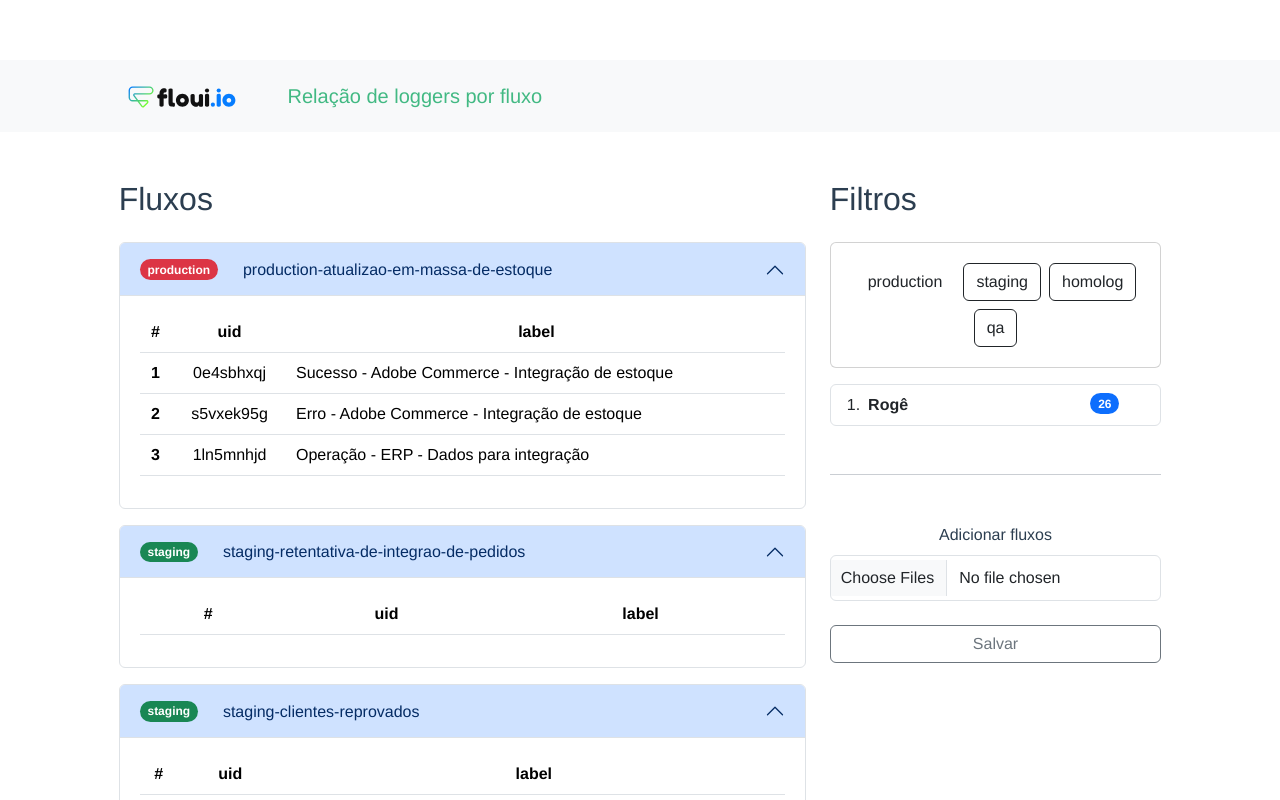
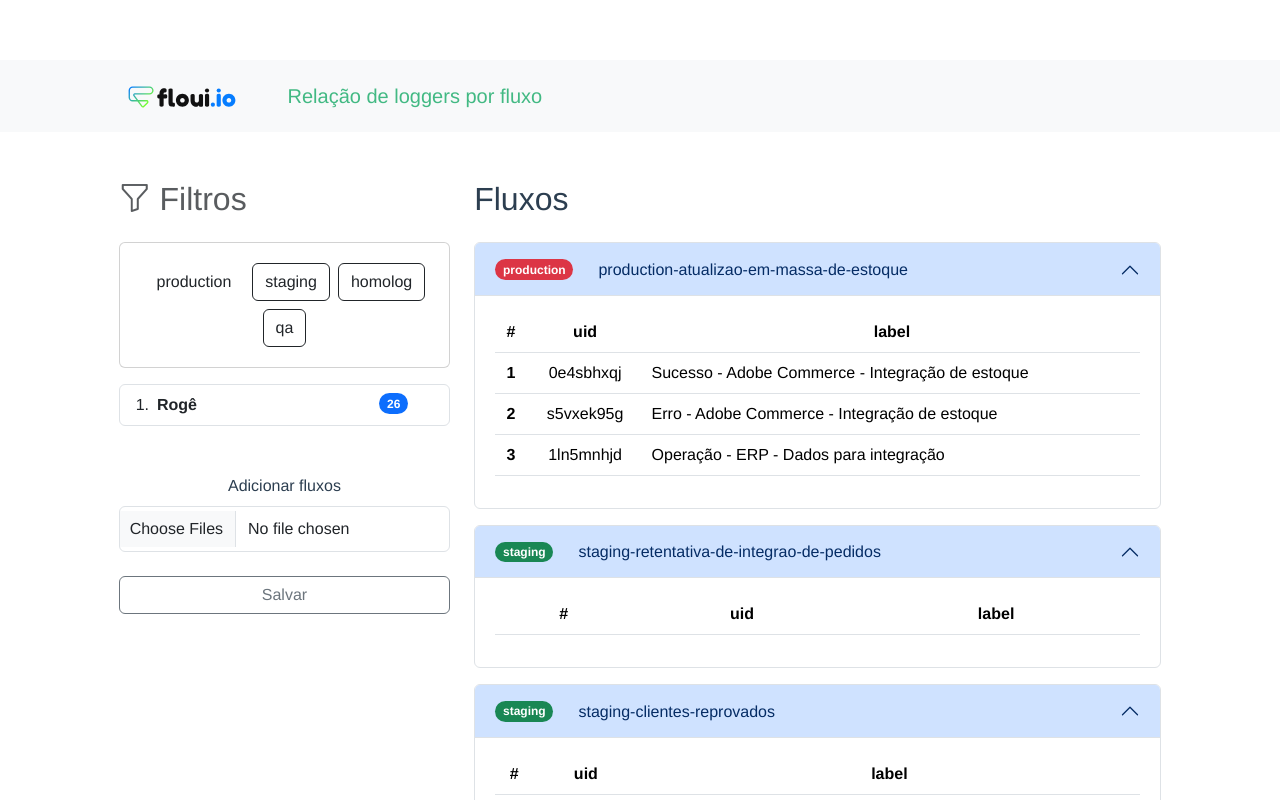
Before and after one commit to thanwill/altracoes, a Vue app in the folder front/: page / in a window 1280 px wide. Shown: the top 800 px of the page. Built offline with nearby package versions, Linux system fonts and the light colour scheme.

Commit message:
Atualizações na interface do usuário

```diff
--- a/front/src/components/ClientList.vue
+++ b/front/src/components/ClientList.vue
@@ -9,7 +9,6 @@
                 <span class="badge text-bg-primary rounded-pill">26</span>
             </li>
         </ol>
-        <hr class="mb-5">
         <div class="mb-4">
             <label for="formFileMultiple" class="form-label">Adicionar fluxos</label>
             <input class="form-control" type="file" id="formFileMultiple" multiple>
--- a/front/src/components/HelloWorld.vue
+++ b/front/src/components/HelloWorld.vue
@@ -13,6 +13,18 @@
 
     <main class="container-fluid mt-5 col-sm-10 offset-sm-1">
       <div class="row">
+        <section class="col-md-4">
+            <div>
+              <h2 class="text-start mb-4 text-body-secondary">
+                <i class="bi bi-funnel"></i>
+                Filtros</h2>
+              <article>
+                <FiltersEnvironment />
+                <ClientList />
+              </article>
+            </div>
+
+          </section>
         <aside class="col-sm-12 col-md-8">
           <h2 class="text-start mb-4">Fluxos</h2>
           <div>
@@ -20,16 +32,7 @@
             </FlowList>
           </div>
         </aside>
-        <section class="col-md-4">
-          <div>
-            <h2 class="text-start mb-4">Filtros</h2>
-            <article>
-              <FiltersEnvironment />
-              <ClientList />
-            </article>
-          </div>
 
-        </section>
       </div>
     </main>
 
--- a/front/vue.config.js
+++ b/front/vue.config.js
@@ -1,4 +1,8 @@
 const { defineConfig } = require('@vue/cli-service')
 module.exports = defineConfig({
-  transpileDependencies: true
+  transpileDependencies: true,
+  publicPath: process.env.NODE_ENV === 'production'
+    ? '/front/'
+    : '/'
+
 })
```
Also changed, not shown: 1 other file (tests, documents, lock files or other folders).
